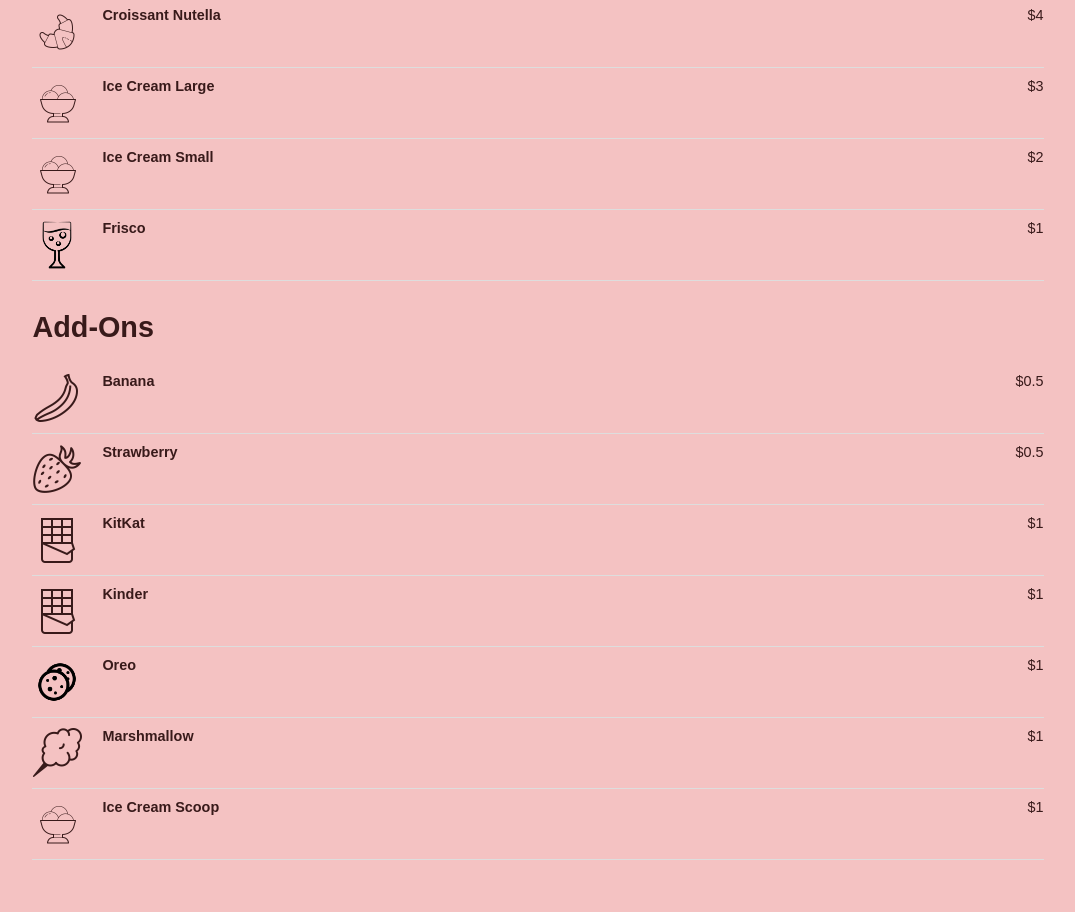
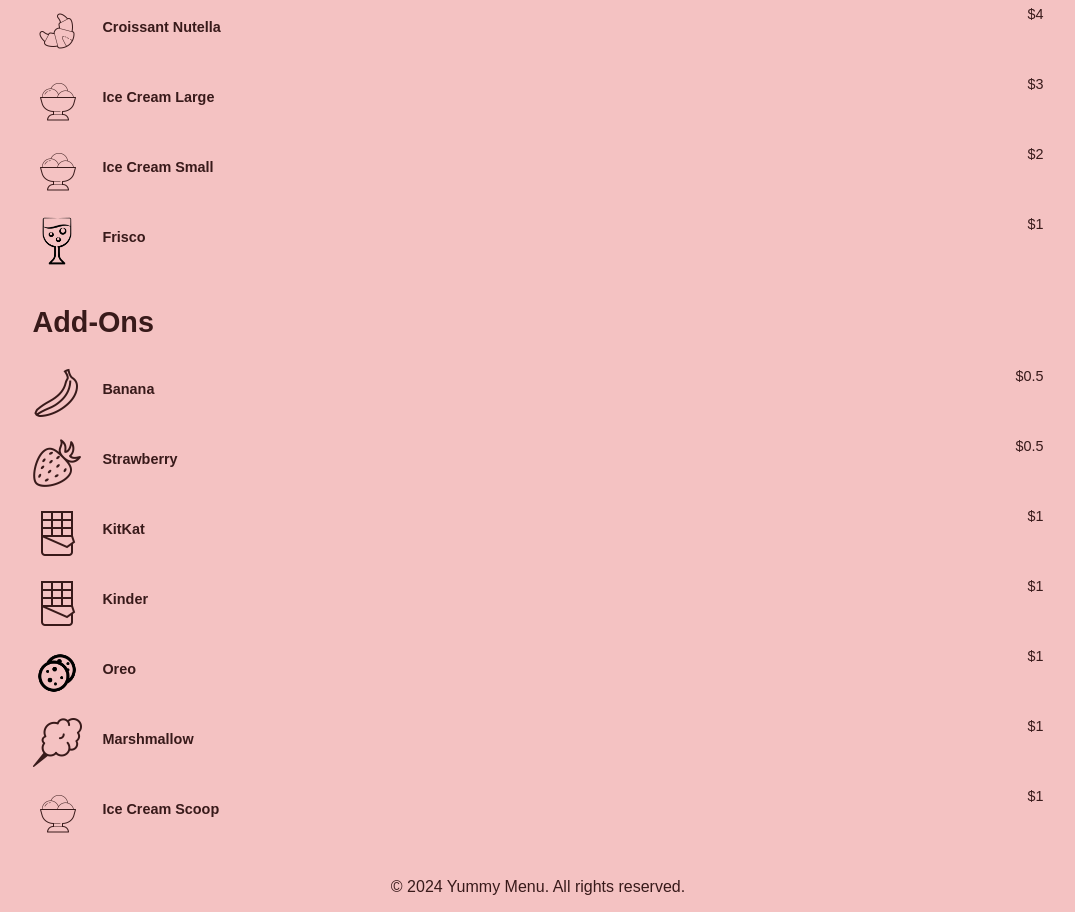
Before and after one commit to coutJP/Yummy, a plain HTML site: page index.html in a window 1280 px wide. Shown: the part 422-1334 px from the top of the page, without its empty margins (102-1177 px from the left). Before the commit the page ends 1312 px from the top, so only its background shows below. Drawn offline with Linux system fonts and the light colour scheme.

Commit message:
remove underline,add copyright

```diff
--- a/index.css
+++ b/index.css
@@ -18,7 +18,7 @@ body {
     display: flex;
     align-items: flex-start;
     justify-content: space-between;
-    border-bottom: 1px solid #ddd;
+    /* border-bottom: 1px solid #ddd; */
     padding: 10px 0;
 }
 
@@ -33,7 +33,7 @@ body {
 }
 
 .menu-item h2 {
-    margin: 0;
+    margin-top: 13px;
     font-size: 1em;
     color: rgb(56, 26, 26);
 }
--- a/index.html
+++ b/index.html
@@ -164,5 +164,11 @@
             }
         });
     </script>
+     <footer style="text-align: center; margin-top: 20px; color: rgb(56, 26, 26);">
+        <p>&copy; 2024 Yummy Menu. All rights reserved.</p>
+        <!-- <p>Follow us on:
+            <a href="https://www.instagram.com/yummymenu" target="_blank">Instagram</a>
+        </p> -->
+    </footer>
 </body>
 </html>
```
